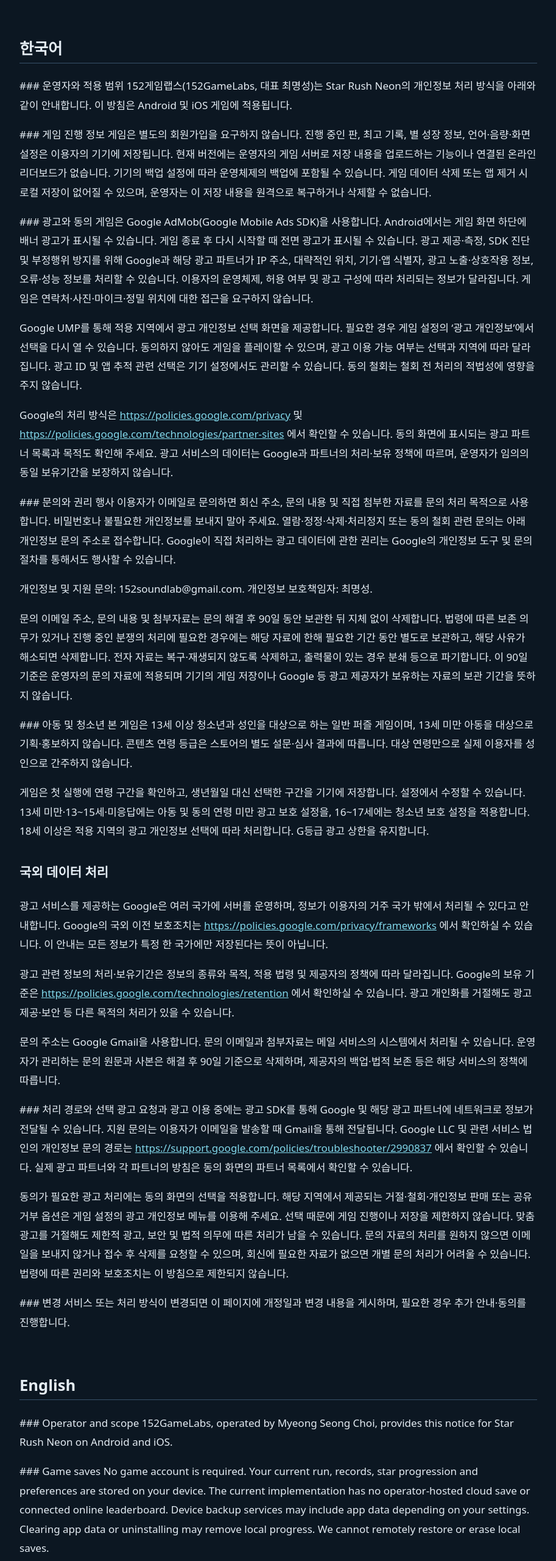
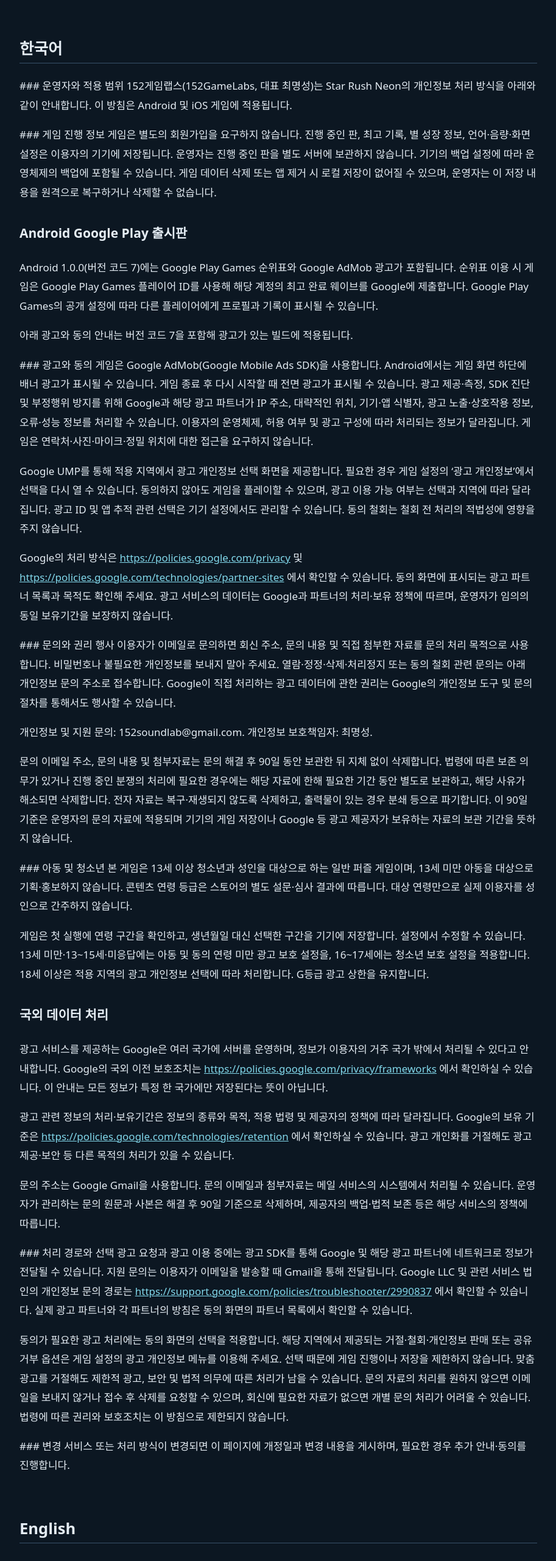
Before and after one commit to 152gamelabs/152gamelabs.github.io, a plain HTML site: page star-rush-neon/privacy.html in a window 1280 px wide. Shown: the part 240-2800 px from the top of the page at 61% size, without its empty margins (183-1096 px from the left). Drawn offline with Linux system fonts and the light colour scheme.

Commit message:
Update Star Rush Neon privacy notice for Play Games leaderboards

```diff
--- a/star-rush-neon/privacy.html
+++ b/star-rush-neon/privacy.html
@@ -6,7 +6,10 @@
 <p>### 운영자와 적용 범위
 152게임랩스(152GameLabs, 대표 최명성)는 Star Rush Neon의 개인정보 처리 방식을 아래와 같이 안내합니다. 이 방침은 Android 및 iOS 게임에 적용됩니다.</p>
 <p>### 게임 진행 정보
-게임은 별도의 회원가입을 요구하지 않습니다. 진행 중인 판, 최고 기록, 별 성장 정보, 언어·음량·화면 설정은 이용자의 기기에 저장됩니다. 현재 버전에는 운영자의 게임 서버로 저장 내용을 업로드하는 기능이나 연결된 온라인 리더보드가 없습니다. 기기의 백업 설정에 따라 운영체제의 백업에 포함될 수 있습니다. 게임 데이터 삭제 또는 앱 제거 시 로컬 저장이 없어질 수 있으며, 운영자는 이 저장 내용을 원격으로 복구하거나 삭제할 수 없습니다.</p>
+게임은 별도의 회원가입을 요구하지 않습니다. 진행 중인 판, 최고 기록, 별 성장 정보, 언어·음량·화면 설정은 이용자의 기기에 저장됩니다. 운영자는 진행 중인 판을 별도 서버에 보관하지 않습니다. 기기의 백업 설정에 따라 운영체제의 백업에 포함될 수 있습니다. 게임 데이터 삭제 또는 앱 제거 시 로컬 저장이 없어질 수 있으며, 운영자는 이 저장 내용을 원격으로 복구하거나 삭제할 수 없습니다.</p>
+<h3>Android Google Play 출시판</h3>
+<p>Android 1.0.0(버전 코드 7)에는 Google Play Games 순위표와 Google AdMob 광고가 포함됩니다. 순위표 이용 시 게임은 Google Play Games 플레이어 ID를 사용해 해당 계정의 최고 완료 웨이브를 Google에 제출합니다. Google Play Games의 공개 설정에 따라 다른 플레이어에게 프로필과 기록이 표시될 수 있습니다.</p>
+<p>아래 광고와 동의 안내는 버전 코드 7을 포함해 광고가 있는 빌드에 적용됩니다.</p>
 <p>### 광고와 동의
 게임은 Google AdMob(Google Mobile Ads SDK)을 사용합니다. Android에서는 게임 화면 하단에 배너 광고가 표시될 수 있습니다. 게임 종료 후 다시 시작할 때 전면 광고가 표시될 수 있습니다. 광고 제공·측정, SDK 진단 및 부정행위 방지를 위해 Google과 해당 광고 파트너가 IP 주소, 대략적인 위치, 기기·앱 식별자, 광고 노출·상호작용 정보, 오류·성능 정보를 처리할 수 있습니다. 이용자의 운영체제, 허용 여부 및 광고 구성에 따라 처리되는 정보가 달라집니다. 게임은 연락처·사진·마이크·정밀 위치에 대한 접근을 요구하지 않습니다.</p>
 <p>Google UMP를 통해 적용 지역에서 광고 개인정보 선택 화면을 제공합니다. 필요한 경우 게임 설정의 ‘광고 개인정보’에서 선택을 다시 열 수 있습니다. 동의하지 않아도 게임을 플레이할 수 있으며, 광고 이용 가능 여부는 선택과 지역에 따라 달라집니다. 광고 ID 및 앱 추적 관련 선택은 기기 설정에서도 관리할 수 있습니다. 동의 철회는 철회 전 처리의 적법성에 영향을 주지 않습니다.</p>
@@ -31,7 +34,10 @@
 <p>### Operator and scope
 152GameLabs, operated by Myeong Seong Choi, provides this notice for Star Rush Neon on Android and iOS. </p>
 <p>### Game saves
-No game account is required. Your current run, records, star progression and preferences are stored on your device. The current implementation has no operator-hosted cloud save or connected online leaderboard. Device backup services may include app data depending on your settings. Clearing app data or uninstalling may remove local progress. We cannot remotely restore or erase local saves.</p>
+No game account is required. Your current run, records, star progression and preferences are stored on your device. The developer does not host a cloud save of your current run. Device backup services may include app data depending on your settings. Clearing app data or uninstalling may remove local progress. We cannot remotely restore or erase local saves.</p>
+<h3>Android release on Google Play</h3>
+<p>Android 1.0.0 (version code 7) includes Google Play Games leaderboards and Google AdMob advertising. When you use the leaderboard, the game uses your Play Games player ID to submit your highest completed wave to Google. Other players may see your profile and score according to your Play Games visibility settings.</p>
+<p>The advertising and consent information below applies to builds that include ads, including Android version code 7.</p>
 <p>### Advertising and choices
 The game uses Google AdMob. Banner ads may appear at the bottom of the gameplay screen on Android. An interstitial ad may appear when restarting after the game ends. Google and applicable advertising partners may process IP address, approximate location, device/app identifiers, advertising interactions and diagnostic/performance information for advertising, measurement and fraud prevention. Processing depends on platform, permissions and advertising configuration. The game does not request access to contacts, photos, microphone or precise location.</p>
 <p>Google UMP provides privacy choices where applicable. When required, you can reopen these choices from Settings → Ad privacy. You may play without consenting; ad availability depends on your choices and region. Device settings also provide advertising identifier and app-tracking controls. Withdrawal does not affect the lawfulness of processing before withdrawal.</p>
```
